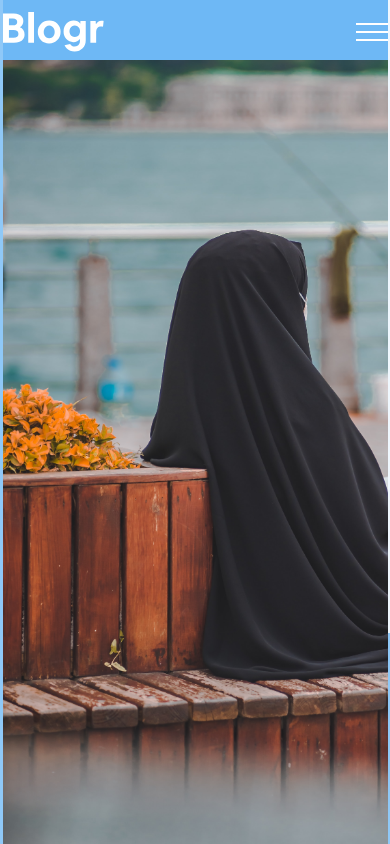
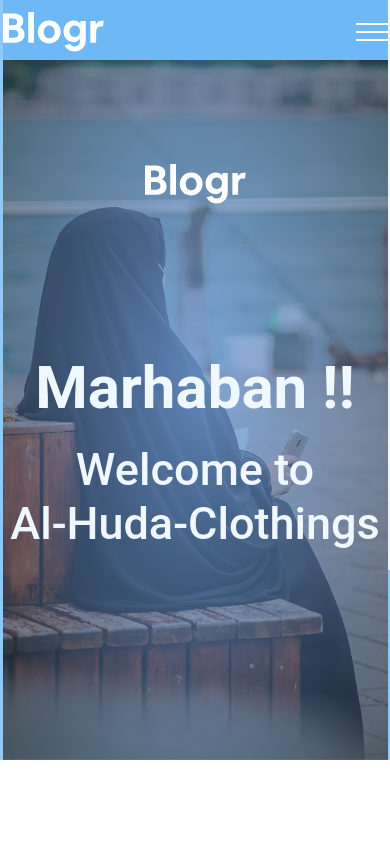
Before and after one commit to veiled-coder/AlhudaClothings, a website: page index.html in a window 390 px wide. Drawn offline with nearby package versions, Linux system fonts and the light colour scheme.

Commit message:
made changes

```diff
--- a/index.html
+++ b/index.html
@@ -10,8 +10,10 @@
 <body>
     <!-- THIS IS THE HEADER SECTION -->
 
-        <header class="header vh-100 vw-100 position-relative px-1 px-md-3 px-lg-15 d-flex  justify-content-between align-items-start overflow-hidden">
-        <div class="h-100 w-100 header-containerDiv">
+        <!-- <header class="header vh-100 vw-100 position-relative px-1 px-md-3 px-lg-15 d-flex  justify-content-between align-items-start overflow-hidden"> -->
+        <header class="header  vw-100 position-relative px-1 px-md px-lg-7">
+        <div class="h-100 w-100 header-containerDiv position-relative">
+        <!-- Desktop navigation -->
         <nav class="nav pt-5  d-lg-flex d-none w-100 container-fluid px-0">
             <ul class="nav-ul w-100 d-flex list-unstyled align-items-center  justify-content-around fs-1" style="height: 4rem;">
                 <li class="nav-li nav-li--home    d-flex flex-column align-items-center px-0"><img src="images/home-icon.png" class="nav-icon "><a class=" nav-link p-0">HOME</a></li>
@@ -33,10 +35,8 @@
             </ul>
 
         </nav>
-
-        <!-- MOBILE NAV -->
-
-        <nav class="MobileNav-Container d-lg-none  w-100 h-100 position-relative" id="Mobile-nav--container">
+        <!--  mobile navigation-->
+        <nav class="MobileNav-Container d-lg-none" id="Mobile-nav--container">
             <ul class="MobileNav-bar d-flex justify-content-between align-items-center list-unstyled h-10">
                 <li><img src="images/logo.svg"></li>
                 <li class="Mobile-icon"><img src="/images/icon-hamburger.svg"></li>
@@ -64,12 +64,30 @@
 
                 <aside class="overlay position-absolute top-0 w-100 h-100"></aside>
 
+
         </nav>
+       <!-- Header Hero Text -->
+        <div class="w-100 h-100 header--content d-flex flex-column justify-content-between align-items-center">
+            <div class="header--logo position-absolute align-self-lg-end"><img src="/images/logo.svg" ></div>
+
+            <div class="w-100 h-100 header--text  d-flex flex-column justify-content-center align-items-center">
+              <p class="fw-bold header--text__first header--text">Marhaban !!</p>
+              <h1 class="  header--text__second header--text d-lg-block d-flex flex-column align-items-center justify-content-between">Welcome to <span> Al-Huda-Clothings</span></h1>
+            </div>
+        </div>
 
 
-         <!-- End of mobileNav -->
+
+
+
+
+
+
+
+
         </div>
         </header>
+
 
 
 
--- a/sass/_abstracts/_variables.scss
+++ b/sass/_abstracts/_variables.scss
@@ -1,5 +1,5 @@
 // FONT VARIABLES
-$greatvibe:'Great Vibes', cursive;
+$greatvibe:'Great Vibes';
 $outfit: 'Outfit', sans-serif;
 $roboto: 'Roboto', sans-serif;
 $shadow: 'Shadows Into Light', cursive;
--- a/sass/_base/_reset.scss
+++ b/sass/_base/_reset.scss
@@ -15,6 +15,7 @@ body{
     font-family: $outfit;
 
 
+
 }
 .padding-x{
     padding-left: 3em;
--- a/sass/_components/_animation.scss
+++ b/sass/_components/_animation.scss
@@ -35,7 +35,7 @@
 }
 .bgNone{
     animation-name: bgNone;
-    animation-duration: 1.3s;
+    animation-duration: .5s;
     animation-fill-mode: forwards;
 }
 .bgShow{
--- a/sass/_layout/_header.scss
+++ b/sass/_layout/_header.scss
@@ -1,15 +1,21 @@
 // // GENERAL STYLE FOR THE WHOLE HEADER SECTION
-
+html{
+    font-size: 62.5%;
+}
 .header{
     font-family: $roboto;
     font-size: 4rem;
     background-color: $bodyblue;
+    overflow: hidden;
+    height: 90vh;
 
 
 
 &-containerDiv{
-      background: url(/images/nikob4.jpg) no-repeat center left;
+      background:  no-repeat;
       background-size: cover;
+  background-position: center;
+background-image:radial-gradient(rgba(113, 166, 235, 0.712), rgba(6, 25, 41, 0.486)),url("/images/nikob4.jpg");
 
 }
 }
@@ -19,7 +25,7 @@
     font-family: $roboto;
 
 &-icon{
-
+    color: rgba(36, 83, 235, 0.815);
     height: 3rem;
 }
 
@@ -79,3 +85,77 @@ nav ul li .nav-link:hover{
     display: none;
 
 }
+// header content
+
+.header--text__first{
+    font-size: 10rem;
+    color: aliceblue;
+}
+.header--text__second{
+    font-size: 6rem;
+    color: aliceblue;
+    animation-name: bgShow;
+    animation-delay: .2s;
+    animation-duration: 2s;
+    animation-fill-mode: forwards;
+    opacity: 0;
+    animation-timing-function: ease-in;
+
+}
+
+.header--logo{
+    top: 20%;
+}
+
+
+
+
+
+
+
+
+
+
+
+// header content
+@media (min-width:992px){
+    .header--logo{
+
+         right: 10%;
+}
+}
+
+   @media (max-width:600px){
+       .header--text__second{
+           font-size: 6rem;
+       }
+       .header--text__first{
+
+        font-size: 7rem;
+       }
+   }
+
+   @media (max-width:500px){
+    .header--text__second{
+        font-size: 4.5rem;
+    }
+    .header--text__first{
+
+     font-size: 6rem;
+    }
+}
+@media (max-width:375px){
+    .header--text__second{
+        font-size: 4rem;
+    }
+    .header--text__first{
+
+     font-size: 5rem;
+    }
+}
+@media (max-width:330px){
+    .header--text__second{
+        font-size: 3rem;
+    }
+
+}
--- a/script.js
+++ b/script.js
@@ -3,7 +3,7 @@
 
 let menuIcon=document.querySelector(".Mobile-icon"),
 mobileMenu=document.querySelector(".Mobile-menu--ul"),
-container=document.querySelector(".MobileNav-Container"),
+container=document.querySelector(".header"),
 overlay=document.querySelector(".overlay");
 
 
@@ -26,7 +26,9 @@ function showMenu(){
   mobileMenu.style.left= "50%";
   overlay.style.display="block";
   overlay.classList.remove('bgNone');
-  overlay.style.background="rgba(109, 164, 209, 0.26)";
+  // overlay.style.background="rgba(109, 164, 209, 0.26)";
+    overlay.style.background="rgba(33, 37, 37, 0.345)    ";
+
   overlay.classList.add('bgShow');
 }
 function removeMenu(){
@@ -37,6 +39,7 @@ function removeMenu(){
 function touchStart(e){
     initialX = e.touches[0].pageX;
     console.log(initialX);
+    console.log('touch nav');
 
 }
 function touchMove(e){
```
Also changed, not shown: sass/huda.css.
